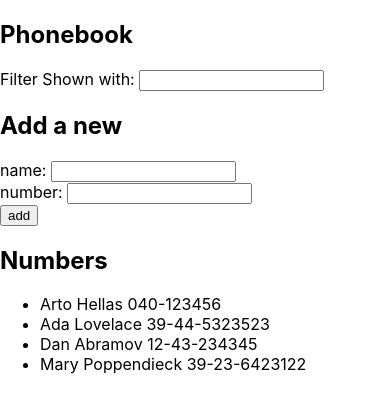
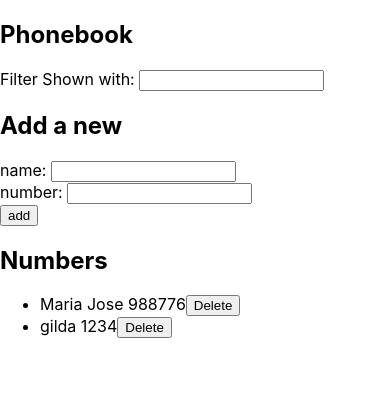
Before and after one commit to jochaes/HU_Fullstack_Submissions, a React (Create React App) app in the folder part2/thephonebook/: page / in a window 390 px wide. Shown: the top 412 px of the page. Built offline with nearby package versions, Linux system fonts and the light colour scheme; data requests are answered from the project's data file.

Commit message:
2.15, 2.16, 2.17, 2.18*
-new people are saved to the server
-New personsService to communicate to server
-Delete person from phonebook with button
-Update person's phoneNumber when trying to add an already saved person

```diff
--- a/part2/thephonebook/db.json
+++ b/part2/thephonebook/db.json
@@ -1,24 +1,14 @@
 {
-    "persons":[
+  "persons": [
     {
-        "name": "Arto Hellas",
-        "number": "040-123456",
-        "id": 1
+      "name": "Maria Jose",
+      "number": "988776",
+      "id": 6
     },
     {
-        "name": "Ada Lovelace",
-        "number": "39-44-5323523",
-        "id": 2
-      },
-      {
-        "name": "Dan Abramov",
-        "number": "12-43-234345",
-        "id": 3
-      },
-      {
-        "name": "Mary Poppendieck",
-        "number": "39-23-6423122",
-        "id": 4
+      "name": "gilda",
+      "number": "1234",
+      "id": 7
     }
   ]
 }
--- a/part2/thephonebook/src/App.js
+++ b/part2/thephonebook/src/App.js
@@ -3,7 +3,8 @@ import Person from './Components/Person'
 import SearchFilter from './Components/SearchFilter'
 import PersonForm from './Components/PersonForm'
 import Persons from './Components/Persons'
-import axios from 'axios'
+import personsService from './Services/persons'
+
 const App = () => {
   //UseStates for "Variables"
  // const [ persons, setPersons ] = useState([])
@@ -14,10 +15,10 @@ const App = () => {
 
   const GETServerNotes = () =>{
     console.log("Sending request");
-    axios.get('http://localhost:3001/persons')
-      .then( personList => {
+    personsService
+      .getAll()
+      .then( people => {
         console.log("Request Fulfilled");
-        const people = personList.data
         setPersons(people)
       } )
   }
@@ -28,11 +29,15 @@ const App = () => {
   //Add a new person with name from the form's input, if the name doesn't exists already
   const addPerson = (event) =>{
     event.preventDefault()
-    //A new person object
 
-    //Check if person already exists, with findIndex and Reduce
-    if( persons.findIndex( person => person.name === newName ) !== -1 ){
-      window.alert( `${newName} is already added to phonebook` )
+    //Check if person already exists, with find
+    const toFindPerson = persons.find( person => person.name === newName)
+    if( toFindPerson !== undefined ){
+      const message = `${newName} is already added to phonebook. \nReplace the old number with the new one?`
+      if(window.confirm(message)){
+        //Update the person's info
+        personUpdate( toFindPerson, newNumber )
+      }
       setNewName('')
       setNewNumber('')
     }else{
@@ -40,8 +45,12 @@ const App = () => {
         name: newName,
         number: newNumber
       }
+      //Request to store person
+      personsService.create(personObject)
+                    .then(
+                      storedPerson => setPersons( persons.concat(storedPerson) )
+                    )
 
-      setPersons( persons.concat(personObject) )
       setNewName('')
       setNewNumber('')
     }
@@ -50,12 +59,35 @@ const App = () => {
   //A function that returns an array containing persons to show
   const personsArrayShow = () => {
     if( searchFilter === "" ){
-      return persons.map(person => <Person key={person.name} person={person}/>)
+      return persons.map(person => <Person key={person.name} onDeleteButtonHandler={handleDeleteButton} person={person}/>)
     }else{
       const regex = new RegExp(`${searchFilter}`, "gi") //Regular expression to get the name upper or lower case
       const filteredNames = persons.filter( person =>  person.name.match(regex) !== null) //Filter the names with that regex
-      return filteredNames.map(person => <Person key={person.name} person={person}/>)  //Map to <li> items
+      return filteredNames.map(person => <Person key={person.name} onDeleteButtonHandler={handleDeleteButton} person={person}/>)  //Map to <li> items
     }
+  }
+
+  //A function to request a delete
+  const personDelete = ( personID ) => {
+
+    const toDeletePerson = persons.find( p => p.id === parseInt(personID)) //Find the person to delete
+    const message = `Delete ${toDeletePerson.name} ?`    //Message for window.confirm
+
+    if (window.confirm(message)){     //If confirm then Delete the person
+      console.log('Ok deleting')
+      personsService.destroy(personID)
+      .then(
+        setPersons( persons.filter( p=> p.id !== toDeletePerson.id ) )
+      )
+    }
+  }
+  //A fucntion to update the person's phone number
+  const personUpdate = ( person, newPhoneNumber ) => {
+      console.log (`updating ${person.name} with new number: ${newPhoneNumber}` )
+      const newPerson = {...person, number: newPhoneNumber}
+      personsService.update(person.id, newPerson)
+                    .then( updatedPerson => {
+                    setPersons(persons.map( p=> p.id !== person.id ? p : updatedPerson )) })
   }
 
 
@@ -70,7 +102,8 @@ const App = () => {
   //Handler when filter is changed
   const handleSearchFilterChange = (event) => setSearchFilter(event.target.value)
 
-
+  //Handler when Delete Button is pressed
+  const handleDeleteButton = (event) => personDelete(event.target.name)
 
   return (
     <div>
--- a/part2/thephonebook/src/Components/Person.js
+++ b/part2/thephonebook/src/Components/Person.js
@@ -1,5 +1,13 @@
 import React from "react";
 
-const Person = ( {person} ) => <li> {person.name} {person.number} </li>
+const Person = ( {person, onDeleteButtonHandler} ) => {
+
+    return (
+            <li>
+                {person.name} {person.number}
+                <button onClick={onDeleteButtonHandler} name={person.id} > Delete </button>
+            </li>
+    )
+}
 
 export default Person
--- /dev/null
+++ b/part2/thephonebook/src/Services/persons.js
@@ -0,0 +1,35 @@
+import axios from "axios";
+
+
+const baseUrl = 'http://localhost:3001/persons'
+
+//Gets all persons
+const getAll = () => {
+    const request = axios.get(baseUrl)
+    return request.then(response => response.data)
+}
+
+const create = (newObject) => {
+    const request = axios.post(baseUrl,newObject)
+    return request.then(response => response.data)
+}
+
+const destroy = ( objectID ) => {
+    const request = axios.delete(`${baseUrl}/${objectID}`)
+    return request
+}
+
+const update = ( objectID, newObject ) => {
+    const updateURL = `${baseUrl}/${objectID}`
+    const request = axios.put(updateURL, newObject)
+    return request.then(response => response.data)
+}
+
+const personsService = {
+    getAll,
+    create,
+    destroy,
+    update
+}
+
+export default personsService
```
Lines whose indentation alone changed are shown as unchanged.
